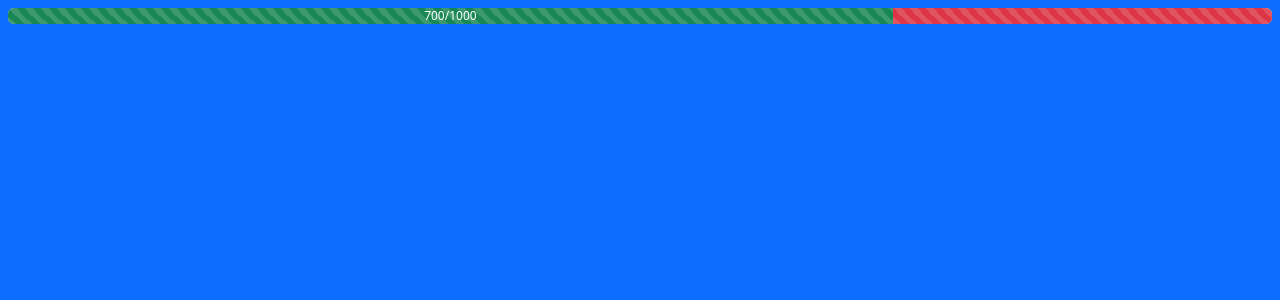
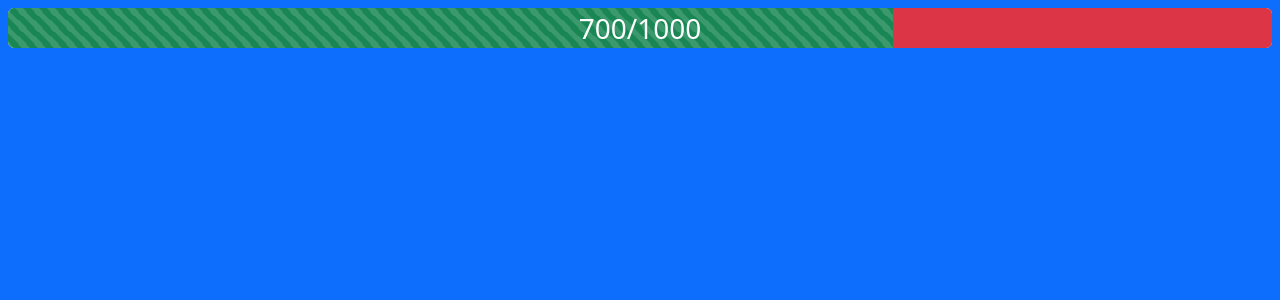
Before and after one commit to danbates1452/hackkey, a Django app: page / in a window 1280 px wide. Shown: the part 56-356 px from the top of the page. Run offline with Django 5.2, Linux system fonts and the light colour scheme; some libraries are stand-ins or nearby versions.

Commit message:
centre progress bar

```diff
--- a/hackkey/hackkey/templates/index.html
+++ b/hackkey/hackkey/templates/index.html
@@ -5,6 +5,21 @@
   {% load bootstrap5 %}
   {% bootstrap_css %}
   {% bootstrap_javascript %}
+  <style>
+    .progress{
+      margin-bottom: 0;
+      color:black;
+      text-align: center;
+      position: relative;
+    }
+    .progress_text {
+      position: absolute;
+      left: 0;
+      right: 0;
+      color: #fff;
+      z-index: 1;
+    }
+  </style>
   <meta charset="utf-8" />
   <meta name="viewport" content="width=device-width, initial-scale=1" />
 </head>
@@ -52,11 +67,11 @@ bg-warning
   </nav>
 
   <div class="wrapper p-2">
-    <div class="progress">
-    <div class="progress-bar bg-success progress-bar-striped active" role="progressbar" aria-value-now="{{progress_val}}" aria-valuemin="0" aria-valuemax="100" style="width: {{progress_val}}%">
-    {{xp}}/{{xp_to_level_up}}
+    <div class="progress" style="height:40px">
+    <div class="progress-bar bg-success progress-bar-striped progress-bar-animated" role="progressbar" aria-value-now="{{progress_val}}" aria-valuemin="0" aria-valuemax="100" style="width: {{progress_val}}%">
+    <span class="progress_text fs-3">{{xp}}/{{xp_to_level_up}}</span>
     </div>
-    <div class="progress-bar bg-danger progress-bar-striped" role="progressbar" aria-value-now="{{remaining_progress_val}}" style="width: {{remaining_progress_val}}%"></div>
+    <div class="progress-bar bg-danger" role="progressbar" aria-value-now="{{remaining_progress_val}}" style="width: {{remaining_progress_val}}%"></div>
   </div>
   </div>
 
```
